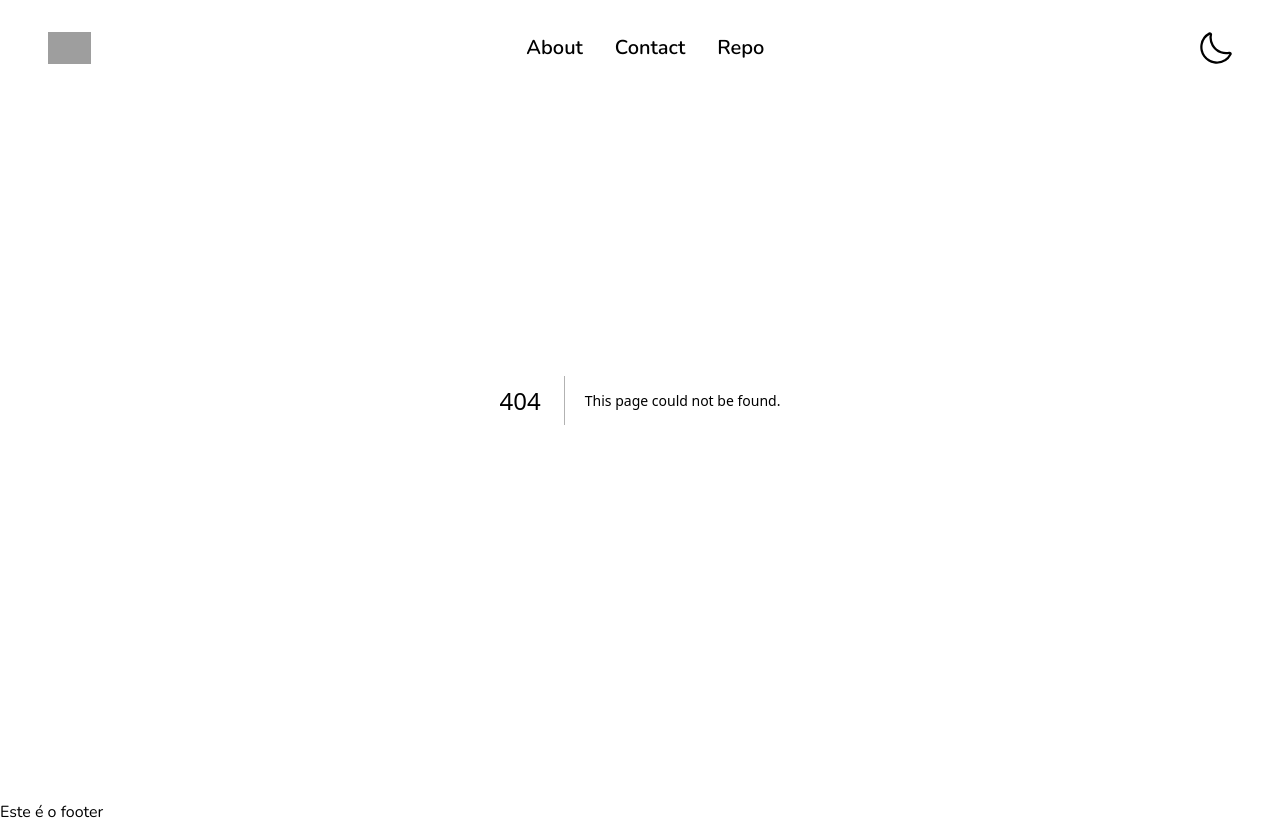
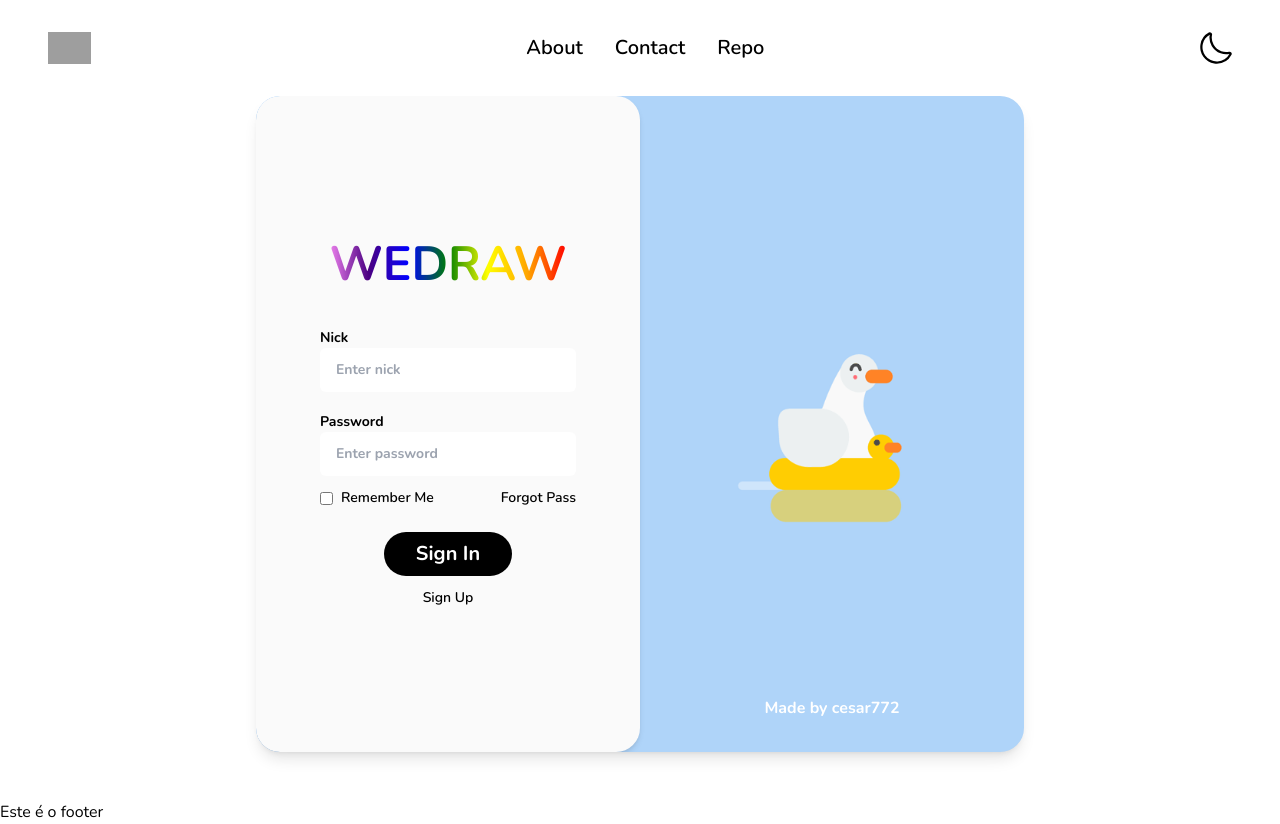
Before and after one commit to lucas7maciel/Wedraw, a Next.js app: page /signin in a window 1280 px wide. Before the commit this address had no page. Built offline with nearby package versions, Linux system fonts and the light colour scheme; grey boxes are pictures that could not be loaded.

Commit message:
Feat: Add structure of Sign In page

```diff
--- a/app/(home)/page.tsx
+++ b/app/(home)/page.tsx
@@ -15,7 +15,7 @@ export default function Home() {
         MORE PEOPLE. DRAW WITH THE ONES YOU LOVE
       </h2>
 
-      <Link href="/signup" className="relative z-20">
+      <Link href="/signin" className="relative z-20">
         <p className="font-semibold text-3xl text-white select-none mt-5 mb-3 py-4 px-16 border-2 rounded-full bg-black hover-button">
           Sign Up
         </p>
--- a/app/globals.css
+++ b/app/globals.css
@@ -34,6 +34,18 @@
   color: transparent;
 }
 
+.teste {
+  animation: showup 1s both;
+}
+
+@keyframes showup {
+  from {
+    flex: 0;
+  } to {
+    flex:1 0 45%;
+  }
+}
+
 @media (prefers-color-scheme: dark) {
   :root {
     --foreground-rgb: 255, 255, 255;
--- /dev/null
+++ b/app/signin/page.tsx
@@ -0,0 +1,62 @@
+import Image from "next/image";
+
+//#afd4f9
+
+export default function SignIn() {
+  return (
+    <div className="min-h-screen w-full pt-24 pb-12 flex items-stretch justify-center">
+      <div className="w-3/5 flex items-stretch bg-[#afd4f9] shadow-lg overflow-hidden rounded-3xl">
+        <div className="relative z-20 h-full flex-[1_0_45%] bg-neutral-50 flex flex-col items-center justify-center rounded-3xl shadow-md">
+          <h1 className="text-5xl font-bold rainbow-text select-none pointer-events-none">
+            WEDRAW
+          </h1>
+
+          <div className="w-4/6 flex flex-col mt-10">
+            <label className="text-sm font-bold self-start">Nick</label>
+            <input
+              className="text-sm font-bold py-3 px-4 rounded-md"
+              type="text"
+              placeholder="Enter nick"
+            />
+
+            <label className="text-sm font-bold self-start mt-5">
+              Password
+            </label>
+            <input
+              className="text-sm font-bold py-3 px-4 rounded-md"
+              type="text"
+              placeholder="Enter password"
+            />
+
+            <div className="flex items-center mt-3">
+              <div className="flex-1 flex items-center gap-2">
+                <input type="checkbox" />
+                <span className="text-sm font-semibold">Remember Me</span>
+              </div>
+              <span className="flex-1 text-sm text-end font-semibold">
+                Forgot Pass
+              </span>
+            </div>
+          </div>
+
+          <button className="text-xl text-white font-bold py-2 px-8 mt-6 mb-3 rounded-full bg-black">
+            Sign In
+          </button>
+          <span className="font-semibold text-sm">Sign Up</span>
+        </div>
+        <div className="relative z-10 flex justify-center items-center teste">
+          <Image
+            className="h-full w-full object-contain"
+            src="/arts/duck.gif"
+            alt="Art"
+            width={500}
+            height={500}
+          />
+          <span className="absolute bottom-8 left-1/2 translate-x-[-50%] text-white text-center whitespace-nowrap font-bold">
+            Made by cesar772
+          </span>
+        </div>
+      </div>
+    </div>
+  );
+}
```
Also changed, not shown: public/arts/duck.gif (added).
